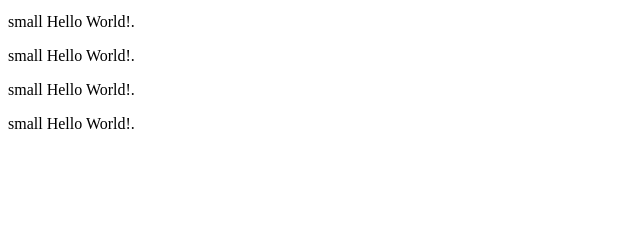
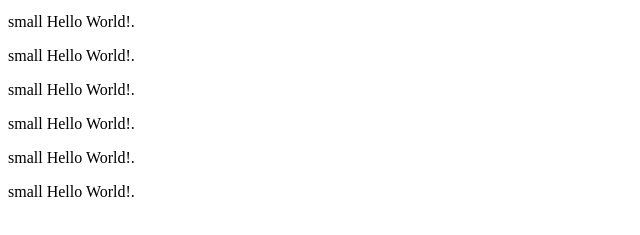
Before and after one commit to Count-MHM/Count-MHM.github.io, a plain HTML site: page index.html in a window 1280 px wide. Shown: the part 101-336 px from the top of the page, without its empty margins (0-640 px from the left). Drawn offline with Linux system fonts and the light colour scheme.

Commit message:
Update index.html

```diff
--- a/index.html
+++ b/index.html
@@ -9,6 +9,8 @@
 <p>small Hello World!.</p>
 <p>small Hello World!.</p>
 <p>small Hello World!.</p>
+<p>small Hello World!.</p>
+<p>small Hello World!.</p>
 
 </body>
 </html>
```
